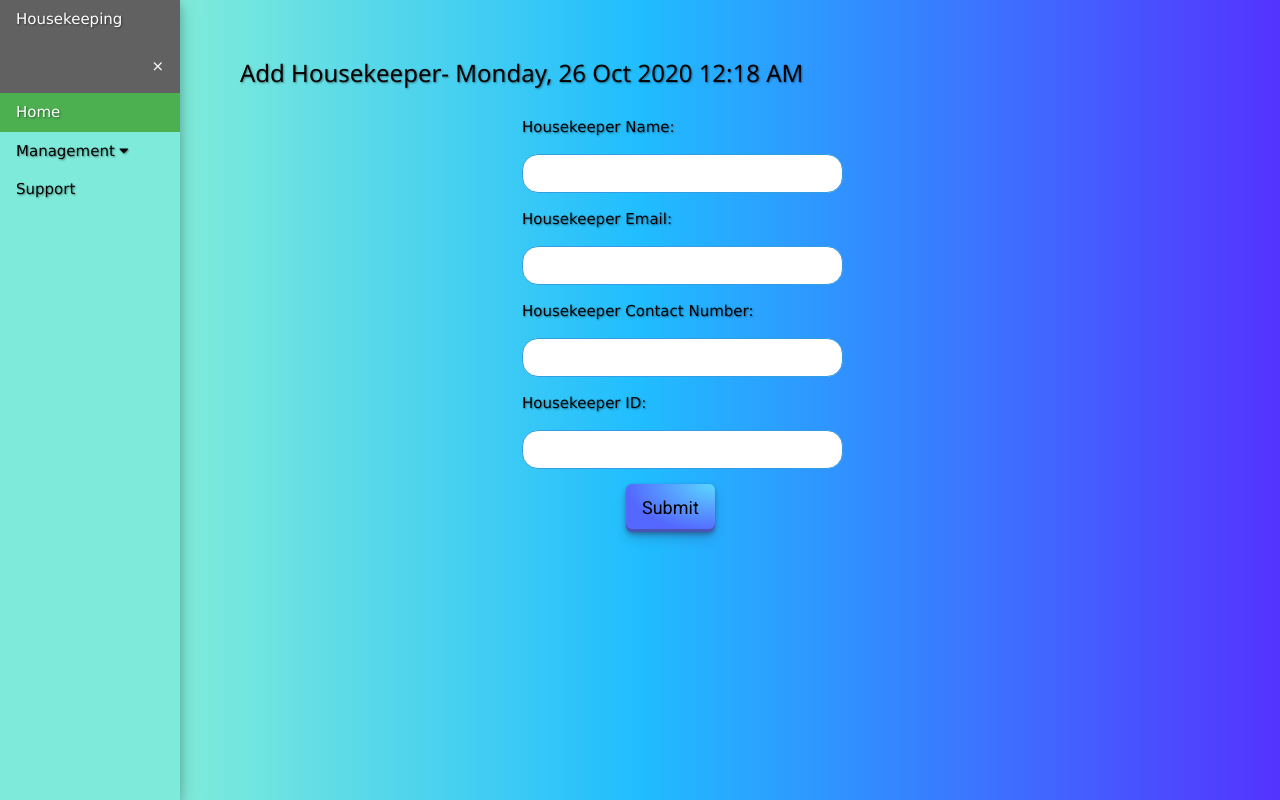
After one commit to shuvra-matrix/-Housekeeping-Management-System-in-the-Hospitality-Industry, a Django app: page /add_housekeeper in a window 1280 px wide. The commit adds this page. Run offline with Django 3.2, Linux system fonts and the light colour scheme.

Commit message:
add housekeeper page

```diff
--- a/hms/hms_app/urls.py
+++ b/hms/hms_app/urls.py
@@ -9,4 +9,6 @@ urlpatterns = [
     path('room_status/', views.room_status,name="room_status"),
     path('room_manage/',views.room_manage,name="room_manage"),
     path('room_update',views.room_update,name="room_update"),
+    path('housekeepers', views.housekeepers_manage, name="housekeepers"),
+    path('add_housekeeper',views.add_housekeeper,name="add_housekeeper"),
 ]
--- a/hms/hms_app/views.py
+++ b/hms/hms_app/views.py
@@ -1,6 +1,7 @@
 from django.shortcuts import render,redirect
 from django.http import HttpResponse
-from hms_app.models import Admin, Housekeeper, Room_floor, Room, Room_details, Housekeeper_details, Housekeeper_room_visit
+from hms_app.models import Admin, Housekeeper, Room_floor, Room, Room_details, Housekeeper_details,Housekeeper_room_visit
+from random import randint
 
 # Create your views here.
 
@@ -55,5 +56,27 @@ def room_update(request):
         housekeeper_id = request.POST.get("housekeeper_id")
         update_data = Room_details.objects.filter(id=room_id).update(
             room_inspect_status=room_inspection, room_notes=room_note, room_housekeeper=housekeeper_id, room_status=room_status)
-        update_housekeeper_data = Housekeeper_details.objects.filter(housekeeper_id=housekeeper_id).update(housekeeper_status="Occupied")
+        update_housekeeper_data = Housekeeper_details.objects.filter(housekeeper_id=housekeeper_id).update(housekeeper_status="Occupied",housekeeper_room_visit=room_id)
         return redirect("/room_status")
+
+
+def housekeepers_manage(request):
+    housekeeper = Housekeeper_details.objects.all()
+    my_dict = {
+        "housekeeper":housekeeper,
+    }
+    return render(request, "admins/housekeeper.html",context=my_dict)
+
+def add_housekeeper(request):
+    if request.method =="POST":
+        name = request.POST.get('name')
+        email = request.POST.get('email')
+        contact_number = request.POST.get('number')
+        housekeeper_id = request.POST.get('id')
+        password = randint(123654, 986545)
+        insert_value = Housekeeper.objects.create(housekeeper_name=name,housekeeper_email=email,housekeeper_mobile=contact_number,housekeeper_id=housekeeper_id,housekeeper_password=password)
+        get_value = Housekeeper.objects.get(housekeeper_id=housekeeper_id)
+        insert_new_value = Housekeeper_details.objects.create(housekeeper_id=get_value,housekeeper_status="Available")
+        return redirect("/housekeepers")
+
+    return render(request, "admins/add_housekeeper.html")
--- a/hms/static/css/style.css
+++ b/hms/static/css/style.css
@@ -86,7 +86,9 @@ th{
     color: white;
 }
 
-.Inspected,.Vacant{
+.Inspected,
+.Vacant,
+.Available {
       padding: .3rem;
       background-color:green;
       border-radius: 16px;
--- /dev/null
+++ b/hms/templates/admins/add_housekeeper.html
@@ -0,0 +1,59 @@
+{% extends 'admins/header.html' %}
+{% block body_block %}
+
+<div id="main" style="overflow: hidden; margin-left: 180px;">
+    <div class="w3-container w3-display-container">
+            <span title="open Sidebar" style="display: none;" id="openNav" class="w3-button w3-transparent w3-display-topleft w3-xlarge" onclick="w3_open()">☰</span>
+
+    </div>
+
+<form action="{% url 'hmsapp:add_housekeeper' %}" method="POST">
+    {% csrf_token %}
+    <div class="main_div_manage">
+        <div style="margin-left: 2rem;" class="">
+            <h3>Add Housekeeper- Monday, 26 Oct 2020 12:18 AM</h3>
+        </div>
+        <div class="sub_div_manage">
+            <div class="sp_sub">
+                <p>Housekeeper Name: </p>
+            </div>
+            <div class="sp_sub">
+                <input class="input_class" type="text" value="" name="name">
+            </div>
+        </div>
+        <div class="sub_div_manage">
+            <div class="sp_sub">
+                <p>Housekeeper Email: </p>
+            </div>
+            <div class="sp_sub">
+                <input class="input_class" type="email" value="" name="email">
+            </div>
+        </div>
+        <div class="sub_div_manage">
+            <div class="sp_sub">
+                <p>Housekeeper Contact Number: </p>
+            </div>
+            <div class="sp_sub">
+                <input class="input_class" type="text" value="" name="number" maxlength="12">
+            </div>
+        </div>
+        <div class="sub_div_manage">
+            <div class="sp_sub">
+                <p>Housekeeper ID: </p>
+            </div>
+            <div class="sp_sub">
+                <input class="input_class" type="text" value="" name="id" maxlength="18">
+            </div>
+            <div class="button_class">
+                <button class="button-29" type="submit">Submit</button>
+        </div>
+        </div>
+
+</form>
+    </div>
+
+
+</div>
+
+
+{% endblock %}
--- a/hms/templates/admins/header.html
+++ b/hms/templates/admins/header.html
@@ -31,7 +31,7 @@
                 <a class="w3-button" href="javascript:void(0)">Management <i class="fa fa-caret-down"></i></a>
                 <div class="w3-dropdown-content w3-bar-block w3-card-4">
                 <a class="w3-bar-item w3-button" href="{% url 'hmsapp:room_status' %}">Room Status</a>
-                <a class="w3-bar-item w3-button" href="javascript:void(0)">Staf Status</a>
+                <a class="w3-bar-item w3-button" href="{% url 'hmsapp:housekeepers' %}">Housekeepers</a>
                 </div>
             </div>
             <a class="w3-bar-item w3-button" href="javascript:void(0)">Support</a>
```
Also changed, not shown: hms/hms_app/models.py (+11 -8 lines), hms/templates/admins/housekeeper.html (added, +65 -0 lines), hms/db.sqlite3, hms/hms_app/migrations/0006_auto_20211122_2135.py (added), hms/hms_app/migrations/0007_housekeeper_details_housekeeper_room_visit.py (added), hms/hms_app/migrations/0008_auto_20211122_2151.py (added), hms/hms_app/migrations/0009_alter_housekeeper_details_housekeeper_room_visit.py (added), hms/hms_app/migrations/0010_auto_20211122_2313.py (added).
